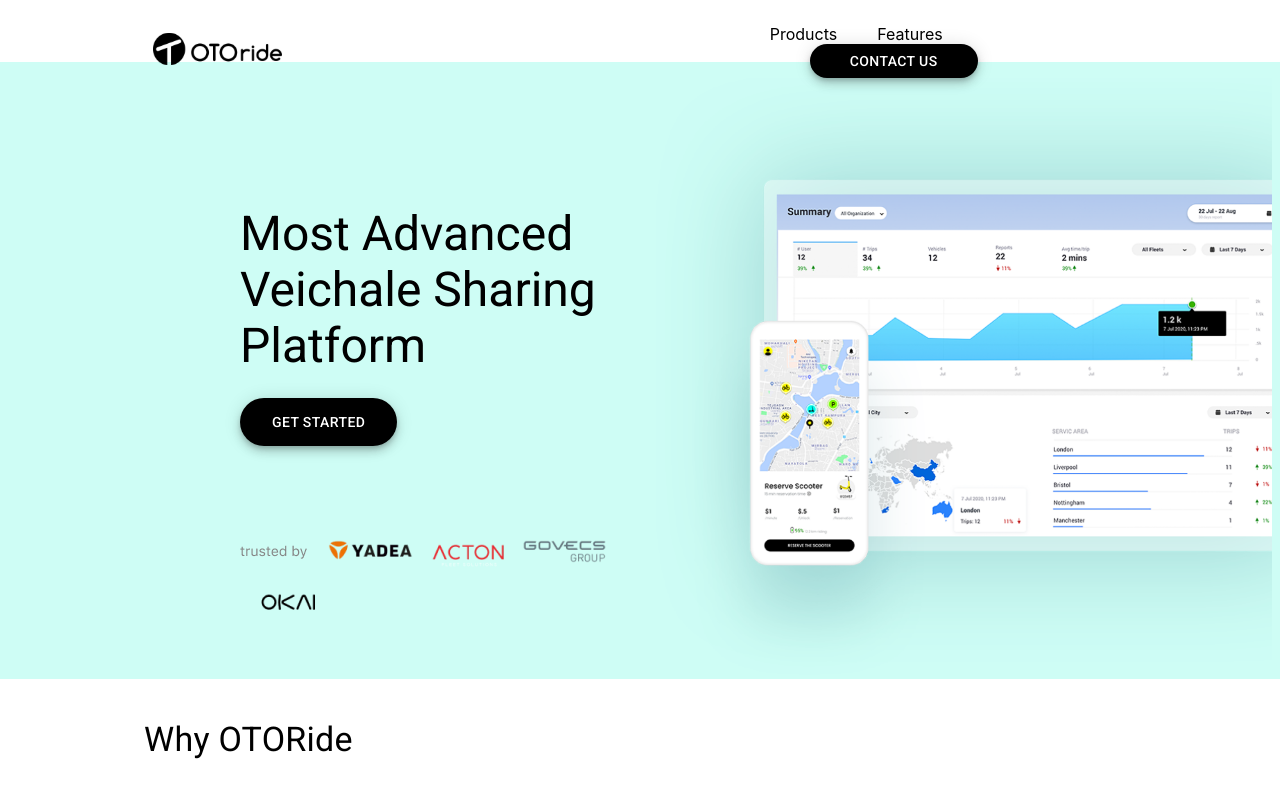
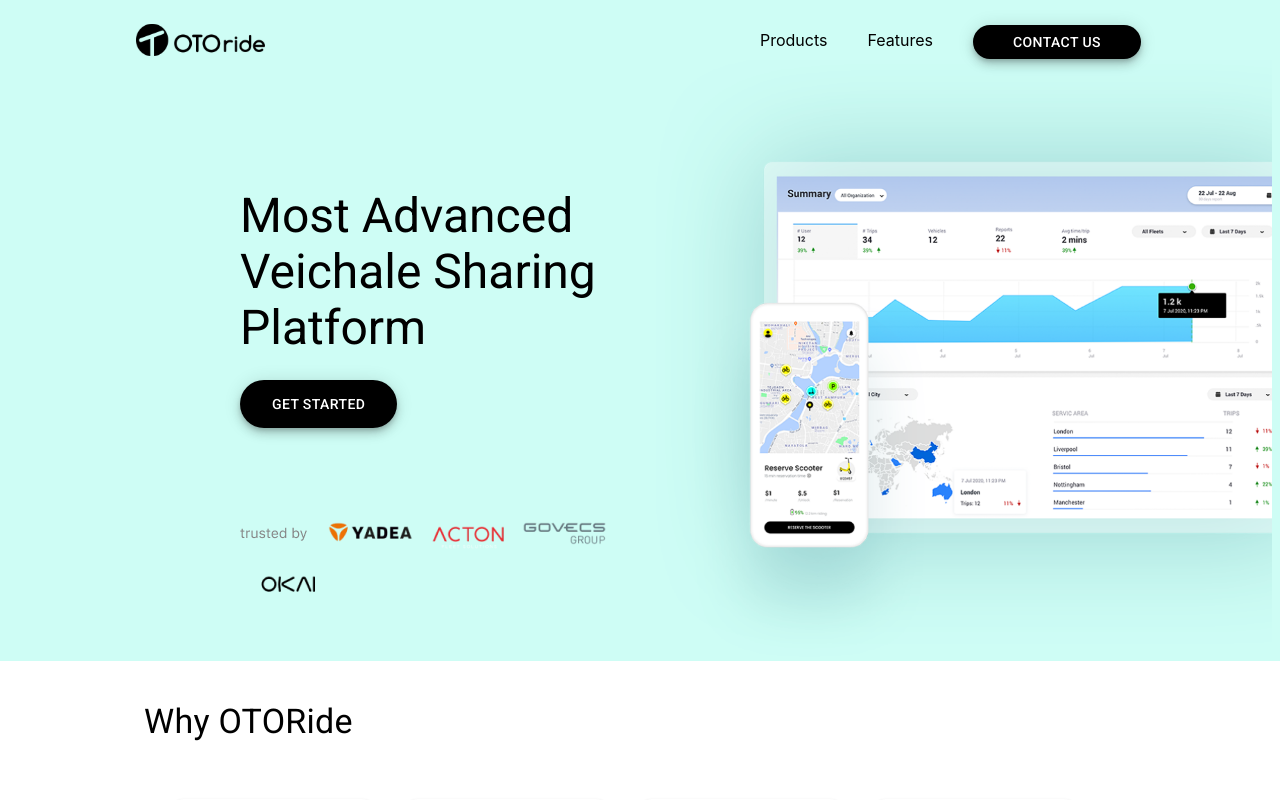
Before and after one commit to Rakibul-Hasan-max/Otoride, a React (Create React App) app: page / in a window 1280 px wide. Shown: the top 800 px of the page. Built offline with nearby package versions, Linux system fonts and the light colour scheme; a web font is replaced by a local one.

Commit message:
design-section

```diff
--- a/src/Pages/Navbar.jsx
+++ b/src/Pages/Navbar.jsx
@@ -5,15 +5,14 @@
 
 const Navbar = () => {
   return (
-    <Box>
+    <Box sx={{ backgroundColor: '#CEFDF5', pt: 3 }}>
       <Container>
         <Grid container
           direction="row"
           justifyContent="space-around"
-          alignItems="center"
-          sx={{ mt: 1 }} spacing={2}>
+          alignItems="center">
           <Grid item xs={12} md={5}>
-            <Box sx={{ p: 1, ml: 1 }}>
+            <Box>
               <img src={logo} />
             </Box>
           </Grid>
```
